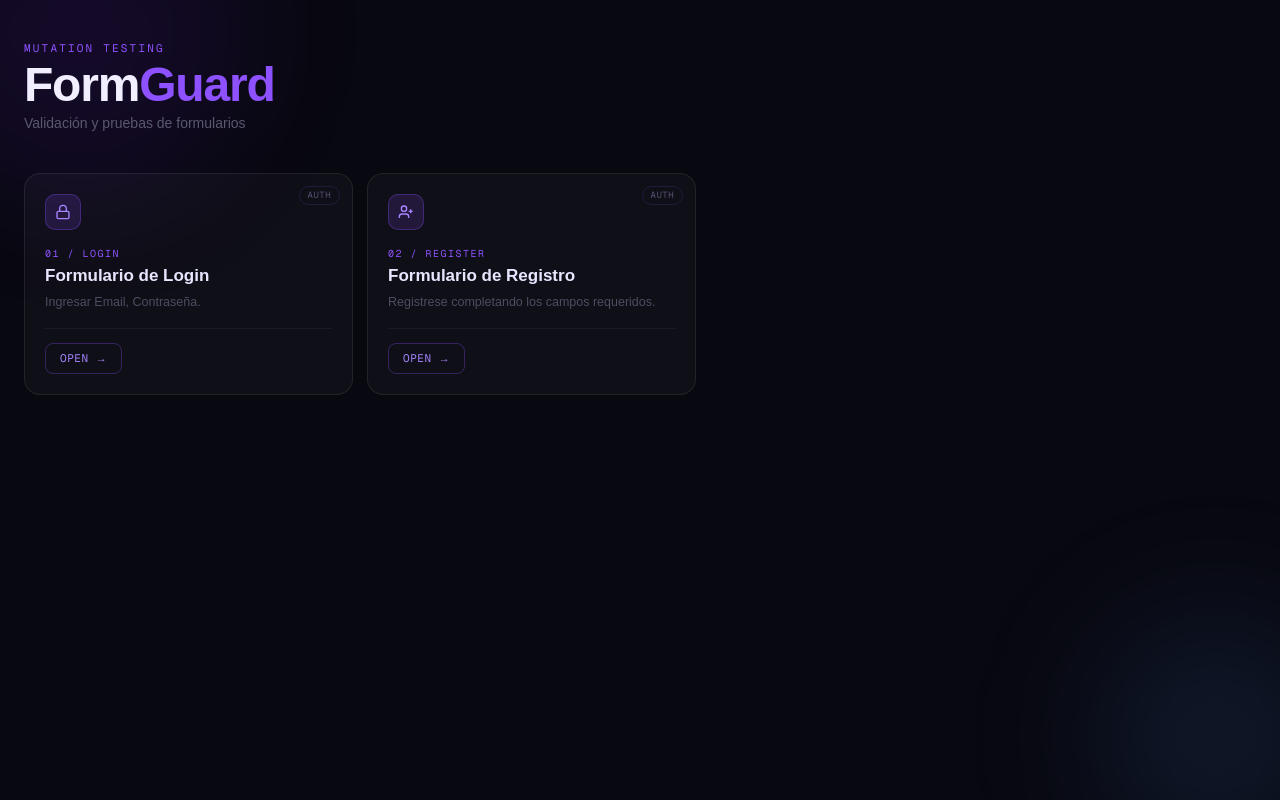
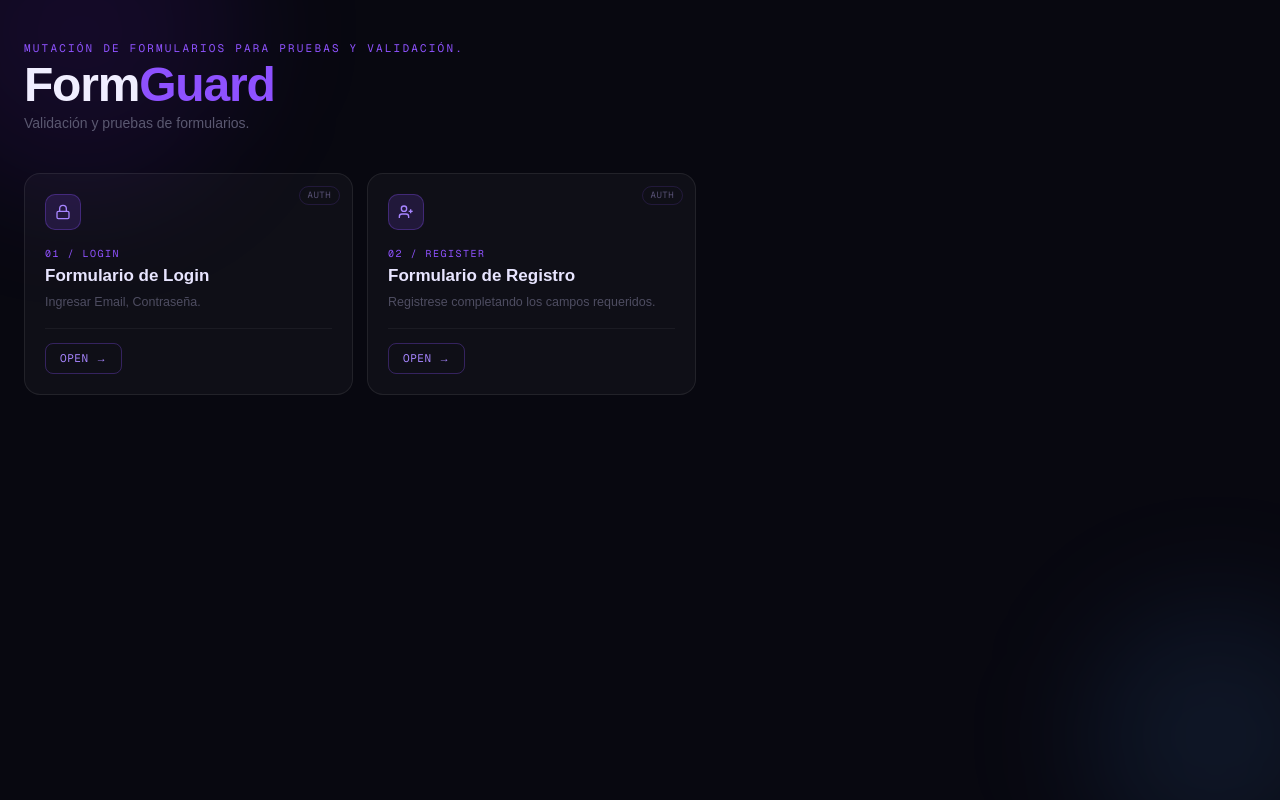
Before and after one commit to ELIrojas/mutation-testing-poc, a Next.js app: page / in a window 1280 px wide. Built offline with nearby package versions, Linux system fonts and the light colour scheme.

Commit message:
test: verify github pages deployment

```diff
--- a/app/page.tsx
+++ b/app/page.tsx
@@ -31,13 +31,13 @@ export default function Home() {
       <section className="relative z-10 max-w-7xl mx-auto px-6 py-10">
         <div className="mb-10">
           <p className="font-mono text-[11px] tracking-[0.2em] text-violet-500 uppercase mb-1">
-             Mutation testing
+             Mutación de formularios para pruebas y validación.
           </p>
           <h1 className="text-5xl font-extrabold tracking-tight text-[#f0eeff] mb-1">
             Form<span className="text-violet-500">Guard</span>
           </h1>
           <p className="text-[#5a5870] text-sm font-light">
-            Validación y pruebas de formularios        </p>
+            Validación y pruebas de formularios.        </p>
         </div>
 
         <div className="grid grid-cols-1 md:grid-cols-2 gap-3.5 max-w-2xl">
```
